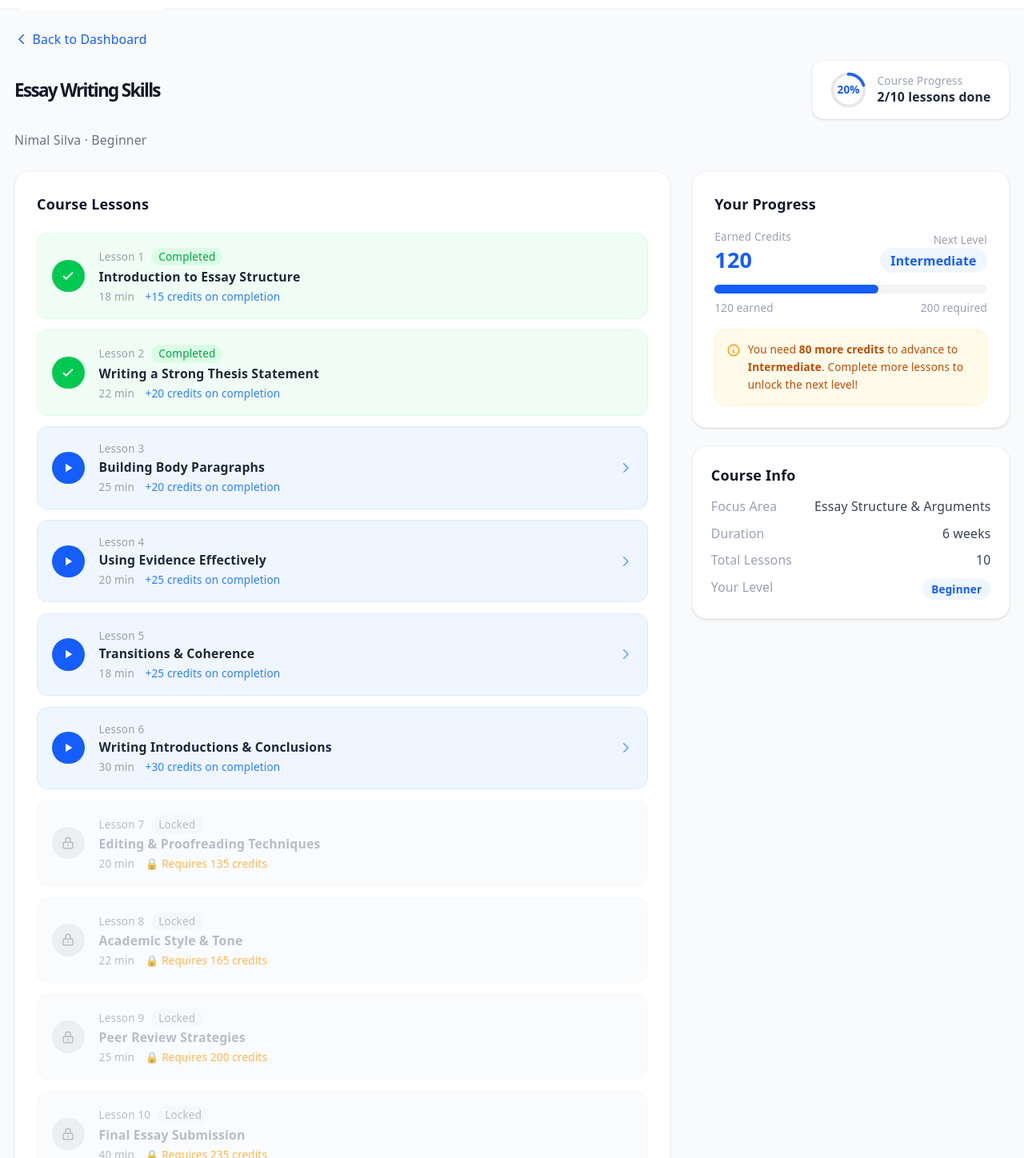
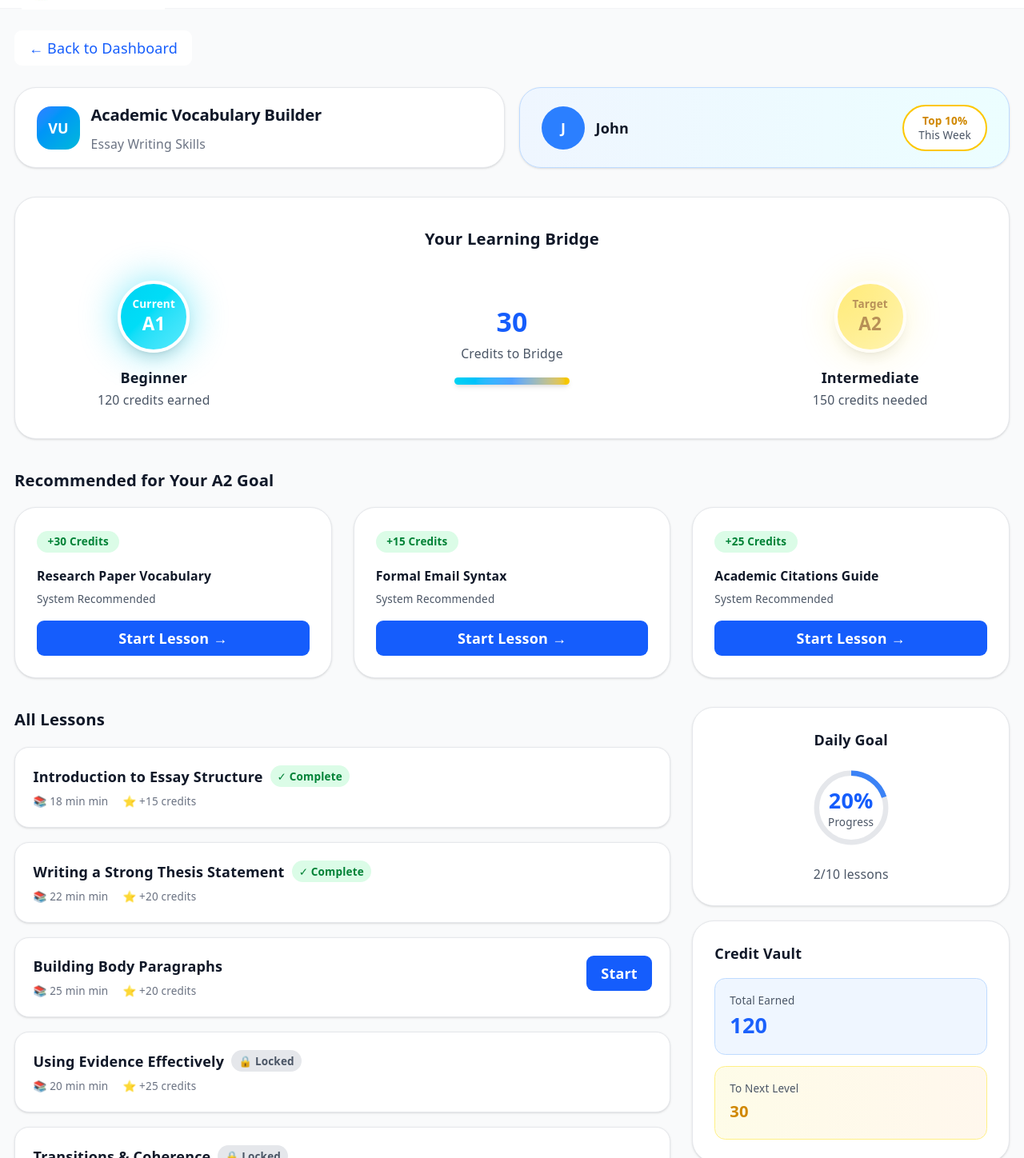
Before and after one commit to Janith303/English-Tutor, a React (Vite) app in the folder frontend/: page /learning/1 in a window 1280 px wide. Shown: the part 62-1510 px from the top of the page at 80% size. Built offline with nearby package versions, Linux system fonts and the light colour scheme.

Commit message:
add PersonalizedLearningHub with adaptive lesson recommendations

```diff
--- a/frontend/src/components/learner/PersonalizedLearningHub.jsx
+++ b/frontend/src/components/learner/PersonalizedLearningHub.jsx
@@ -1,9 +1,8 @@
 import { useState } from "react";
 import { useParams, useNavigate } from "react-router-dom";
 import LearnerTopNav from "./LearnerTopNav";
-import CreditProgressPanel from "./CreditProgressPanel";
-import LessonTrackerList from "./LessonTrackerList";
 import { mockStudent, mockLessons, mockCourses } from "../../data/mockCourses";
+import { Target, Crown, Zap, TrendingUp } from "lucide-react";
 
 export default function PersonalizedLearningHub() {
   const { courseId } = useParams();
@@ -35,117 +34,301 @@ export default function PersonalizedLearningHub() {
   const completedCount = lessons.filter((l) => l.isCompleted).length;
   const totalCount = lessons.length;
   const courseProgress = Math.round((completedCount / totalCount) * 100);
+  const creditsToTarget = Math.max(150 - student.earnedCredits, 0);
+
+  // Recommended lessons
+  const recommendedLessons = [
+    {
+      id: 101,
+      title: "Research Paper Vocabulary",
+      credits: 30,
+      impact: "High",
+    },
+    { id: 102, title: "Formal Email Syntax", credits: 15, impact: "Medium" },
+    { id: 103, title: "Academic Citations Guide", credits: 25, impact: "High" },
+  ];
+
+  // Level progression
+  const levels = [
+    { label: "A1", status: "active" },
+    { label: "A2", status: "target" },
+    { label: "B1", status: "future" },
+    { label: "B2", status: "future" },
+    { label: "C1", status: "future" },
+  ];
 
   return (
-    <div className="flex flex-col min-h-screen bg-gray-50">
-      <LearnerTopNav student={student} />
-      <div className="flex-1 max-w-6xl mx-auto w-full px-4 py-6">
-        {/* Header */}
-        <div className="flex items-center justify-between mb-6">
-          <div>
+    <div className="min-h-screen bg-gray-50 text-gray-900">
+      <LearnerTopNav />
+
+      <div className="max-w-6xl mx-auto px-4 py-6">
+        {/* Header with Back Button */}
         <button
           onClick={() => navigate("/dashboard")}
-              className="text-sm text-blue-600 hover:underline flex items-center gap-1 mb-1"
+          className="mb-6 px-4 py-2 bg-white rounded-lg text-blue-600 font-medium hover:bg-gray-100 transition-colors"
         >
-              <svg
-                className="w-4 h-4"
-                fill="none"
-                stroke="currentColor"
-                viewBox="0 0 24 24"
-              >
-                <path
-                  strokeLinecap="round"
-                  strokeLinejoin="round"
-                  strokeWidth={2}
-                  d="M15 19l-7-7 7-7"
-                />
-              </svg>
-              Back to Dashboard
+          ← Back to Dashboard
         </button>
-            <h1 className="text-xl font-bold text-gray-900">
-              {enrolledCourse?.title || "My Learning"}
-            </h1>
-            <p className="text-sm text-gray-500 mt-0.5">
-              {enrolledCourse?.instructor} · {enrolledCourse?.level}
+
+        {/* Top Section: University Logo + Title | User Avatar + Rank */}
+        <div className="grid grid-cols-2 gap-4 mb-8">
+          {/* Left: University Logo + Title */}
+          <div className="bg-white rounded-3xl px-6 py-4 shadow-sm hover:shadow-lg hover:-translate-y-1 transition-all duration-200 border border-gray-200">
+            <div className="flex items-center gap-3">
+              <div className="w-12 h-12 bg-gradient-to-br from-blue-500 to-cyan-500 rounded-2xl flex items-center justify-center text-white font-bold">
+                VU
+              </div>
+              <div>
+                <h2 className="text-lg font-bold text-gray-900">
+                  Academic Vocabulary Builder
+                </h2>
+                <p className="text-sm text-gray-500">{enrolledCourse?.title}</p>
+              </div>
+            </div>
+          </div>
+
+          {/* Right: User Avatar + Rank Badge */}
+          <div className="bg-gradient-to-r from-blue-50 to-cyan-50 rounded-3xl px-6 py-4 shadow-sm hover:shadow-lg hover:-translate-y-1 transition-all duration-200 border border-blue-200 flex items-center justify-between">
+            <div className="flex items-center gap-3">
+              <div className="w-12 h-12 bg-blue-500 rounded-full flex items-center justify-center text-white font-bold">
+                {student.name.charAt(0)}
+              </div>
+              <div>
+                <p className="font-semibold text-gray-900">{student.name}</p>
+                <p className="text-sm text-gray-600">
+                  {student.proficiencyLevel}
+                </p>
+              </div>
+            </div>
+            <div className="bg-white rounded-full px-4 py-2 border-2 border-yellow-400 text-center">
+              <p className="text-xs font-bold text-yellow-600">Top 10%</p>
+              <p className="text-xs text-gray-600">This Week</p>
+            </div>
+          </div>
+        </div>
+
+        {/* Progress Bridge - Central Visual */}
+        <div className="bg-white rounded-3xl p-8 mb-8 shadow-sm border border-gray-200 hover:shadow-lg hover:-translate-y-1 transition-all duration-200">
+          <h3 className="text-center font-bold text-lg text-gray-900 mb-8">
+            Your Learning Bridge
+          </h3>
+
+          <div className="flex items-center justify-between gap-8">
+            {/* Current Level - A1 (Cyan Glow) */}
+            <div className="flex flex-col items-center flex-1">
+              <div className="relative w-20 h-20 mb-4">
+                <div className="absolute inset-0 bg-cyan-400 rounded-full blur-xl opacity-50 animate-pulse"></div>
+                <div className="relative bg-gradient-to-br from-cyan-400 to-cyan-300 rounded-full w-20 h-20 flex items-center justify-center border-4 border-white shadow-lg">
+                  <div className="text-center">
+                    <p className="text-xs font-bold text-white">Current</p>
+                    <p className="text-xl font-bold text-white">A1</p>
+                  </div>
+                </div>
+              </div>
+              <p className="font-semibold text-gray-900">Beginner</p>
+              <p className="text-sm text-gray-600 text-center mt-1">
+                {student.earnedCredits} credits earned
               </p>
             </div>
 
-          {/* Progress pill */}
-          <div className="hidden md:flex items-center gap-3 bg-white border border-gray-100 shadow-sm rounded-xl px-5 py-3 hover:shadow-lg hover:-translate-y-1 transition-all duration-200">
-            <div className="relative w-10 h-10">
-              <svg className="w-10 h-10 -rotate-90" viewBox="0 0 36 36">
-                <circle
-                  cx="18"
-                  cy="18"
-                  r="15.9"
-                  fill="none"
-                  stroke="#e5e7eb"
-                  strokeWidth="3"
-                />
-                <circle
-                  cx="18"
-                  cy="18"
-                  r="15.9"
-                  fill="none"
-                  stroke="#2563eb"
-                  strokeWidth="3"
-                  strokeDasharray={`${courseProgress} ${100 - courseProgress}`}
-                  strokeLinecap="round"
-                />
-              </svg>
-              <span className="absolute inset-0 flex items-center justify-center text-xs font-bold text-blue-600">
-                {courseProgress}%
-              </span>
+            {/* Bridge Gap */}
+            <div className="flex-2 flex flex-col items-center gap-4">
+              <div className="text-center">
+                <div className="text-3xl font-bold text-blue-600 mb-2">
+                  {creditsToTarget}
                 </div>
-            <div>
-              <p className="text-xs text-gray-400">Course Progress</p>
-              <p className="text-sm font-semibold text-gray-800">
-                {completedCount}/{totalCount} lessons done
+                <p className="text-sm text-gray-600">Credits to Bridge</p>
+              </div>
+              <div className="w-32 h-2 bg-gradient-to-r from-cyan-400 via-blue-400 to-yellow-400 rounded-full shadow-md"></div>
+            </div>
+
+            {/* Target Level - A2 (Dim Gold) */}
+            <div className="flex flex-col items-center flex-1">
+              <div className="relative w-20 h-20 mb-4">
+                <div className="absolute inset-0 bg-yellow-300 rounded-full blur-xl opacity-20"></div>
+                <div className="relative bg-gradient-to-br from-yellow-300 to-yellow-200 rounded-full w-20 h-20 flex items-center justify-center border-4 border-white shadow-lg opacity-60">
+                  <div className="text-center">
+                    <p className="text-xs font-bold text-yellow-800">Target</p>
+                    <p className="text-xl font-bold text-yellow-800">A2</p>
+                  </div>
+                </div>
+              </div>
+              <p className="font-semibold text-gray-900">Intermediate</p>
+              <p className="text-sm text-gray-600 text-center mt-1">
+                150 credits needed
               </p>
             </div>
           </div>
         </div>
 
-        {/* Two-column layout */}
-        <div className="grid grid-cols-1 lg:grid-cols-3 gap-6">
-          <div className="lg:col-span-2">
-            <LessonTrackerList
-              lessons={lessons}
-              earnedCredits={student.earnedCredits}
-              onStartLesson={handleStartLesson}
+        {/* Adaptive Lesson Feed */}
+        <div className="mb-8">
+          <h3 className="font-bold text-lg text-gray-900 mb-4">
+            Recommended for Your A2 Goal
+          </h3>
+          <div className="grid grid-cols-3 gap-6">
+            {recommendedLessons.map((lesson) => (
+              <div
+                key={lesson.id}
+                className="bg-white rounded-3xl p-6 shadow-sm border border-gray-200 hover:shadow-lg hover:-translate-y-1 transition-all duration-200 cursor-pointer"
+              >
+                <div className="inline-block bg-green-100 text-green-700 text-xs font-bold px-3 py-1 rounded-full mb-4">
+                  +{lesson.credits} Credits
+                </div>
+                <h4 className="font-bold text-gray-900 mb-2 text-sm">
+                  {lesson.title}
+                </h4>
+                <p className="text-xs text-gray-600 mb-4">System Recommended</p>
+                <button
+                  onClick={() =>
+                    handleStartLesson({
+                      id: lesson.id,
+                      title: lesson.title,
+                      creditsAwarded: lesson.credits,
+                    })
+                  }
+                  className="w-full bg-blue-600 hover:bg-blue-700 text-white font-semibold py-2 rounded-lg transition-colors"
+                >
+                  Start Lesson →
+                </button>
+              </div>
+            ))}
+          </div>
+        </div>
+
+        {/* Main Content: Lessons Feed + Credit Vault Sidebar */}
+        <div className="grid grid-cols-3 gap-6 mb-8">
+          {/* Left: Lessons Feed (2 columns) */}
+          <div className="col-span-2 space-y-4">
+            <h3 className="font-bold text-lg text-gray-900 mb-4">
+              All Lessons
+            </h3>
+            {lessons.map((lesson) => (
+              <div
+                key={lesson.id}
+                className="bg-white rounded-2xl p-5 shadow-sm border border-gray-200 hover:shadow-lg hover:-translate-y-1 transition-all duration-200"
+              >
+                <div className="flex items-start justify-between">
+                  <div className="flex-1">
+                    <div className="flex items-center gap-2 mb-2">
+                      <h4 className="font-semibold text-gray-900">
+                        {lesson.title}
+                      </h4>
+                      {lesson.isCompleted && (
+                        <span className="bg-green-100 text-green-700 text-xs font-bold px-2 py-1 rounded-full">
+                          ✓ Complete
+                        </span>
+                      )}
+                      {!lesson.isUnlocked && (
+                        <span className="bg-gray-200 text-gray-600 text-xs font-bold px-2 py-1 rounded-full">
+                          🔒 Locked
+                        </span>
+                      )}
+                    </div>
+                    <p className="text-sm text-gray-600 mb-2">
+                      {lesson.description}
+                    </p>
+                    <div className="flex items-center gap-4 text-xs text-gray-500">
+                      <span>📚 {lesson.duration} min</span>
+                      <span>⭐ +{lesson.creditsAwarded} credits</span>
+                    </div>
+                  </div>
+                  {!lesson.isCompleted && lesson.isUnlocked && (
+                    <button
+                      onClick={() => handleStartLesson(lesson)}
+                      className="ml-4 px-4 py-2 bg-blue-600 hover:bg-blue-700 text-white font-semibold rounded-lg transition-colors whitespace-nowrap"
+                    >
+                      Start
+                    </button>
+                  )}
+                </div>
+              </div>
+            ))}
+          </div>
+
+          {/* Right: Credit Vault Sidebar */}
+          <div className="space-y-4">
+            {/* Daily Goal Ring */}
+            <div className="bg-white rounded-3xl p-6 shadow-sm border border-gray-200 hover:shadow-lg hover:-translate-y-1 transition-all duration-200">
+              <h4 className="font-bold text-gray-900 text-center mb-4">
+                Daily Goal
+              </h4>
+              <div className="relative w-24 h-24 mx-auto mb-4">
+                <svg className="transform -rotate-90" viewBox="0 0 100 100">
+                  <circle
+                    cx="50"
+                    cy="50"
+                    r="40"
+                    stroke="#e5e7eb"
+                    strokeWidth="6"
+                    fill="none"
                   />
+                  <circle
+                    cx="50"
+                    cy="50"
+                    r="40"
+                    stroke="#3b82f6"
+                    strokeWidth="6"
+                    fill="none"
+                    strokeDasharray={`${(courseProgress / 100) * 251.2} 251.2`}
+                    className="transition-all duration-500"
+                  />
+                </svg>
+                <div className="absolute inset-0 flex items-center justify-center">
+                  <div className="text-center">
+                    <p className="text-2xl font-bold text-blue-600">
+                      {courseProgress}%
+                    </p>
+                    <p className="text-xs text-gray-600">Progress</p>
                   </div>
-          <div className="flex flex-col gap-5">
-            <CreditProgressPanel student={student} />
-            <div className="bg-white rounded-2xl border border-gray-100 shadow-sm p-5 hover:shadow-lg hover:-translate-y-1 transition-all duration-200">
-              <h3 className="font-bold text-gray-900 mb-3 text-base">
-                Course Info
-              </h3>
-              <div className="flex flex-col gap-2.5 text-sm">
-                <div className="flex justify-between">
-                  <span className="text-gray-400">Focus Area</span>
-                  <span className="text-gray-700 font-medium">
-                    {enrolledCourse?.focusArea}
-                  </span>
                 </div>
-                <div className="flex justify-between">
-                  <span className="text-gray-400">Duration</span>
-                  <span className="text-gray-700 font-medium">
-                    {enrolledCourse?.durationWeeks} weeks
-                  </span>
               </div>
-                <div className="flex justify-between">
-                  <span className="text-gray-400">Total Lessons</span>
-                  <span className="text-gray-700 font-medium">
-                    {enrolledCourse?.totalLessons}
-                  </span>
+              <p className="text-center text-sm text-gray-600">
+                {completedCount}/{totalCount} lessons
+              </p>
             </div>
-                <div className="flex justify-between">
-                  <span className="text-gray-400">Your Level</span>
-                  <span className="bg-blue-50 text-blue-600 text-xs font-semibold px-2.5 py-1 rounded-full">
-                    {student.level}
-                  </span>
+
+            {/* Live Credit Feed */}
+            <div className="bg-white rounded-3xl p-6 shadow-sm border border-gray-200 hover:shadow-lg hover:-translate-y-1 transition-all duration-200">
+              <h4 className="font-bold text-gray-900 mb-4">Credit Vault</h4>
+              <div className="space-y-3">
+                <div className="bg-blue-50 rounded-xl p-4 border border-blue-200">
+                  <p className="text-xs text-gray-600 mb-1">Total Earned</p>
+                  <p className="text-2xl font-bold text-blue-600 animate-pulse">
+                    {student.earnedCredits}
+                  </p>
                 </div>
+                <div className="bg-gradient-to-r from-yellow-50 to-orange-50 rounded-xl p-4 border border-yellow-200">
+                  <p className="text-xs text-gray-600 mb-1">To Next Level</p>
+                  <p className="text-lg font-bold text-yellow-600">
+                    {creditsToTarget}
+                  </p>
+                </div>
+              </div>
+            </div>
+
+            {/* Progression Map */}
+            <div className="bg-white rounded-3xl p-6 shadow-sm border border-gray-200 hover:shadow-lg hover:-translate-y-1 transition-all duration-200">
+              <h4 className="font-bold text-gray-900 mb-4">Your Journey</h4>
+              <div className="space-y-2">
+                {levels.map((level, idx) => (
+                  <div
+                    key={level.label}
+                    className={`p-3 rounded-lg text-center font-semibold text-sm transition-all ${
+                      level.status === "active"
+                        ? "bg-cyan-100 text-cyan-700 border-2 border-cyan-400"
+                        : level.status === "completed"
+                          ? "bg-green-50 text-green-600 opacity-100"
+                          : level.status === "target"
+                            ? "bg-yellow-50 text-yellow-600 opacity-60"
+                            : "bg-gray-50 text-gray-400 opacity-40"
+                    }`}
+                  >
+                    {level.label}
+                    {level.status === "active" && " ← Active"}
+                    {level.status === "target" && " ← Target"}
+                  </div>
+                ))}
               </div>
             </div>
           </div>
```
Lines whose indentation alone changed are shown as unchanged.
